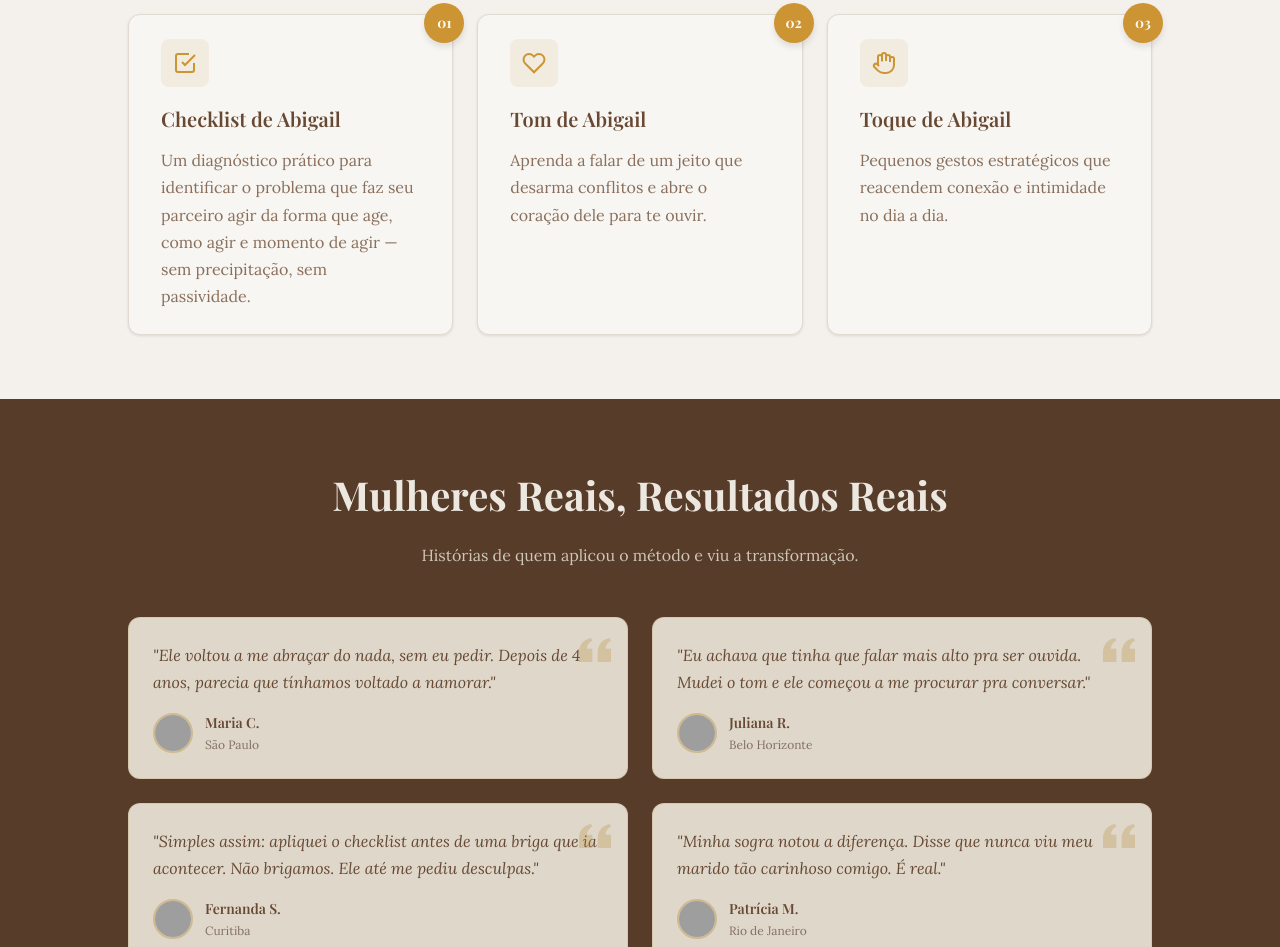
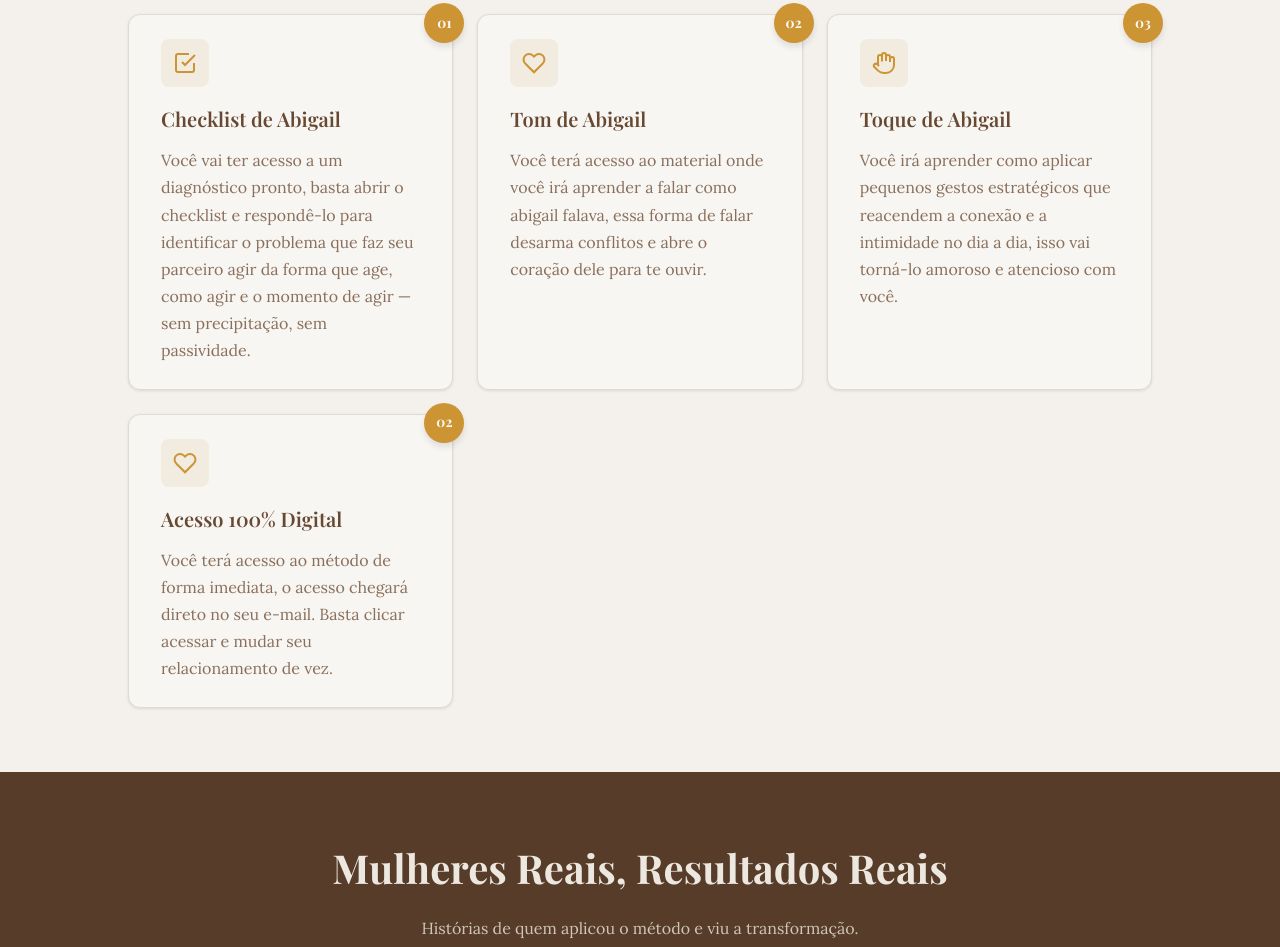
Before and after one commit to Sofiaamenezes/abi, a plain HTML site: page index.html in a window 1280 px wide. Shown: the part 1154-2101 px from the top of the page. Drawn offline with nearby package versions, Linux system fonts and the light colour scheme; grey boxes are pictures that could not be loaded; a web font is replaced by a local one.

Commit message:
index.html

```diff
--- a/index.html
+++ b/index.html
@@ -417,7 +417,7 @@
               <svg viewBox="0 0 24 24" fill="none" stroke="currentColor" stroke-width="2"><path d="M9 11l3 3L22 4"/><path d="M21 12v7a2 2 0 01-2 2H5a2 2 0 01-2-2V5a2 2 0 012-2h11"/></svg>
             </div>
             <h3>Checklist de Abigail</h3>
-            <p>Um diagnóstico prático para identificar o problema que faz seu parceiro agir da forma que age, como agir e momento de agir — sem precipitação, sem passividade.</p>
+            <p>Você vai ter acesso a um diagnóstico pronto, basta abrir o checklist e respondê-lo para identificar o problema que faz seu parceiro agir da forma que age, como agir e o momento de agir — sem precipitação, sem passividade.</p>
           </div>
 
           <div class="step-card">
@@ -426,7 +426,7 @@
               <svg viewBox="0 0 24 24" fill="none" stroke="currentColor" stroke-width="2"><path d="M20.84 4.61a5.5 5.5 0 00-7.78 0L12 5.67l-1.06-1.06a5.5 5.5 0 00-7.78 7.78l1.06 1.06L12 21.23l7.78-7.78 1.06-1.06a5.5 5.5 0 000-7.78z"/></svg>
             </div>
             <h3>Tom de Abigail</h3>
-            <p>Aprenda a falar de um jeito que desarma conflitos e abre o coração dele para te ouvir.</p>
+            <p>Você terá acesso ao material onde você irá aprender a falar como abigail falava, essa forma de falar desarma conflitos e abre o coração dele para te ouvir.</p>
           </div>
 
           <div class="step-card">
@@ -435,8 +435,18 @@
               <svg viewBox="0 0 24 24" fill="none" stroke="currentColor" stroke-width="2"><path d="M18 11V6a2 2 0 00-2-2v0a2 2 0 00-2 2v0"/><path d="M14 10V4a2 2 0 00-2-2v0a2 2 0 00-2 2v2"/><path d="M10 10.5V6a2 2 0 00-2-2v0a2 2 0 00-2 2v8"/><path d="M18 8a2 2 0 114 0v6a8 8 0 01-8 8h-2c-2.8 0-4.5-.86-5.99-2.34l-3.6-3.6a2 2 0 012.83-2.82L7 15"/></svg>
             </div>
             <h3>Toque de Abigail</h3>
-            <p>Pequenos gestos estratégicos que reacendem conexão e intimidade no dia a dia.</p>
+            <p>Você irá aprender como aplicar pequenos gestos estratégicos que reacendem a conexão e a intimidade no dia a dia, isso vai torná-lo amoroso e atencioso com você.</p>
           </div>
+
+          <div class="step-card">
+            <span class="step-badge">02</span>
+            <div class="step-icon">
+              <svg viewBox="0 0 24 24" fill="none" stroke="currentColor" stroke-width="2"><path d="M20.84 4.61a5.5 5.5 0 00-7.78 0L12 5.67l-1.06-1.06a5.5 5.5 0 00-7.78 7.78l1.06 1.06L12 21.23l7.78-7.78 1.06-1.06a5.5 5.5 0 000-7.78z"/></svg>
+            </div>
+            <h3>Acesso 100% Digital</h3>
+            <p>Você terá acesso ao método de forma imediata, o acesso chegará direto no seu e-mail. Basta clicar acessar e mudar seu relacionamento de vez.</p>
+          </div>
+
         </div>
       </div>
     </section>
```
